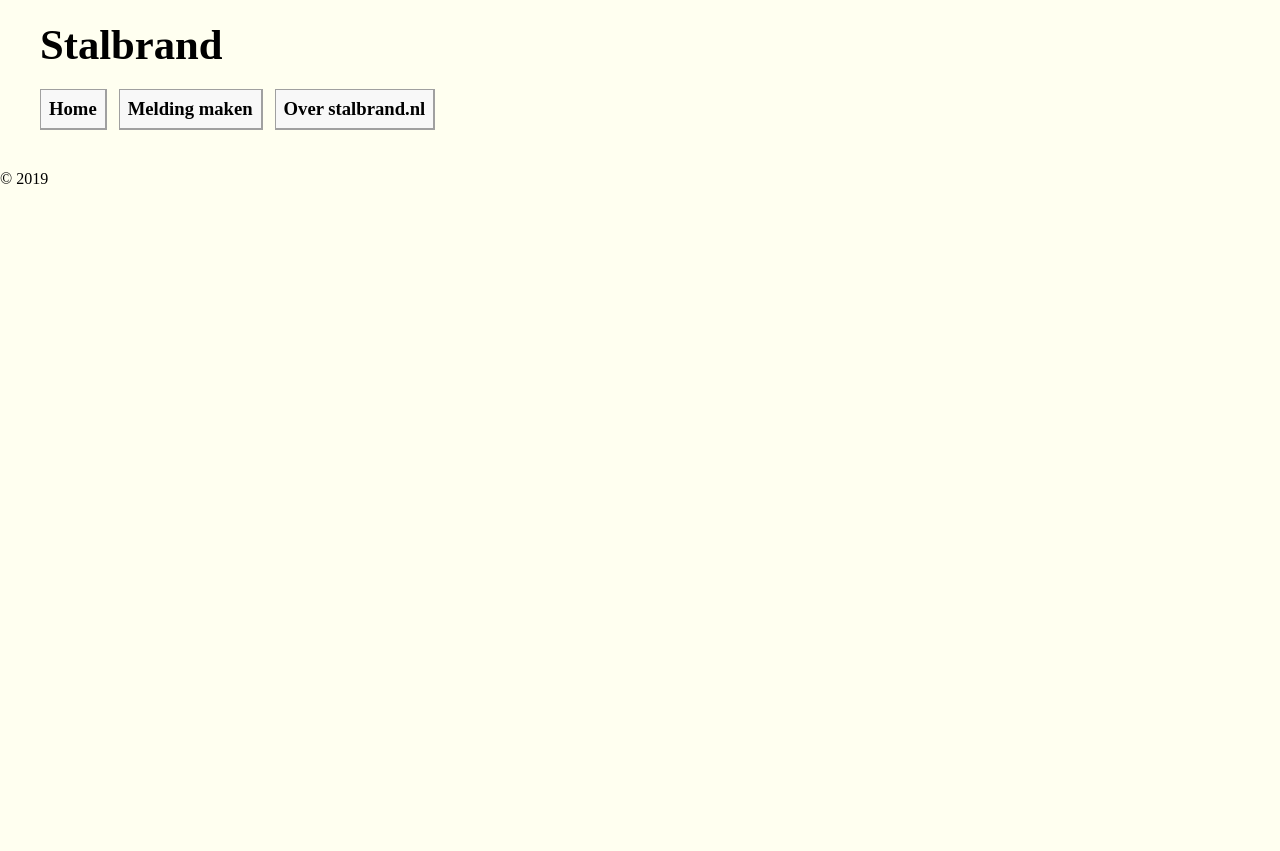
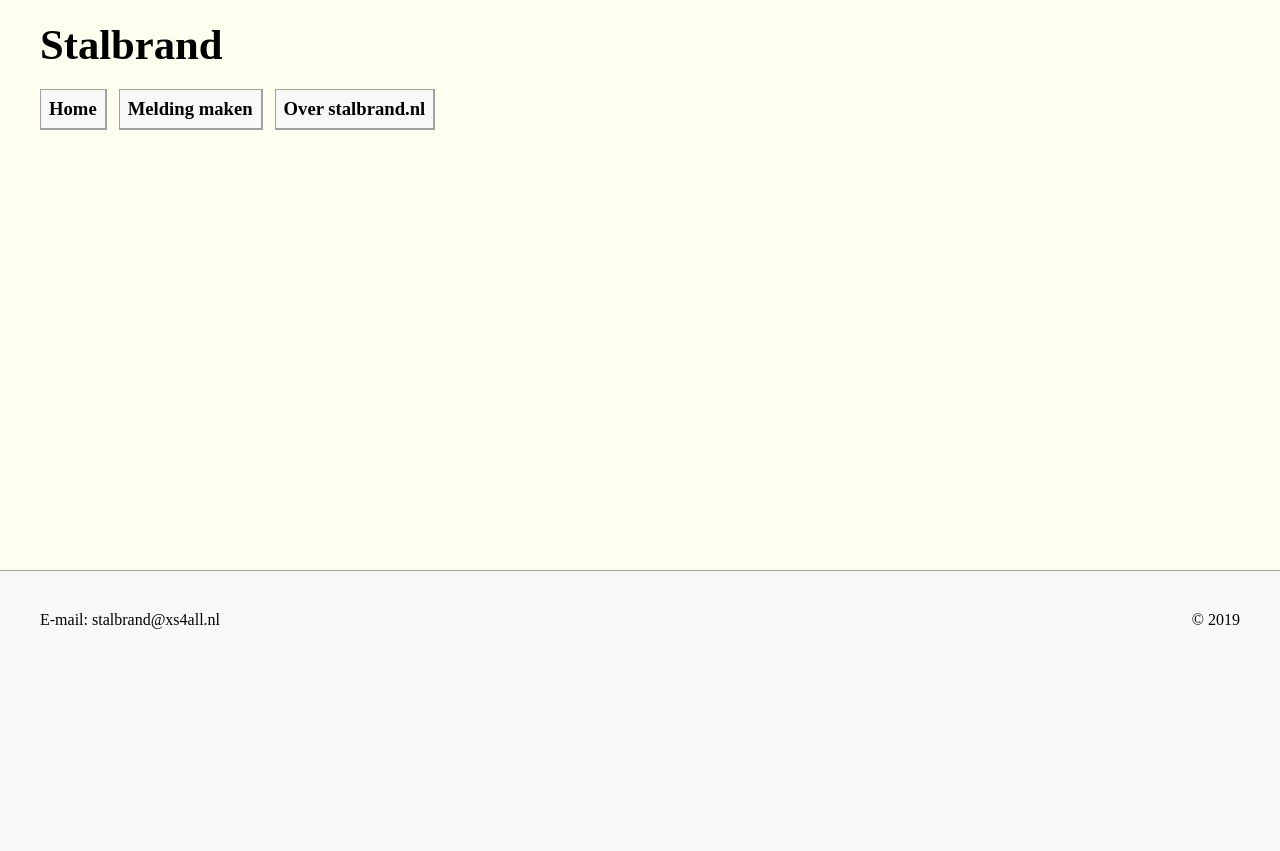
Before and after one commit to mathemaat/kettle, a Django app: page / in a window 1280 px wide. Before the commit the page ends 184 px from the top, so only its background shows below. Run offline with Django 3.2, Linux system fonts and the light colour scheme; data that the repository does not hold is empty.

Commit message:
Update footer

```diff
--- a/kettle/static/css/application.css
+++ b/kettle/static/css/application.css
@@ -43,6 +43,20 @@ body {
 #body {
   margin: 0px 40px;
   width: 1000px;
+  min-height: 400px;
+}
+
+#footer {
+  background: #f8f8f8;
+  border-top: 1px solid #a0a0a0;
+  height: 200px;
+  padding: 40px;
+}
+#footer div.left-column {
+  float: left;
+}
+#footer div.right-column {
+  float: right;
 }
 
 div.gebeurtenis {
--- a/kettle/static/css/application.scss
+++ b/kettle/static/css/application.scss
@@ -54,6 +54,25 @@ body
 {
   margin: 0px 40px;
   width: 1000px;
+  min-height: 400px;
+}
+
+#footer
+{
+  background: #f8f8f8;
+  border-top: 1px solid #a0a0a0;
+  height: 200px;
+  padding: 40px;
+
+  div.left-column
+  {
+    float: left;
+  }
+
+  div.right-column
+  {
+    float: right;
+  }
 }
 
 div.gebeurtenis
--- a/kettle/templates/outline.html
+++ b/kettle/templates/outline.html
@@ -18,7 +18,12 @@
       {% block body %} CONTENT HERE {% endblock %}
     </div>
     <div id="footer">
-      &#169; {% now "Y" %}
+      <div class="left-column">
+        <a class="mailto" href="mailto:stalbrand@xs4all.nl">E-mail: stalbrand@xs4all.nl</a>
+      </div>
+      <div class="right-column">
+        <span class="copyright">&#169; {% now "Y" %}</span>
+      </div>
     </div>
   </body>
 </html>
```
Also changed, not shown: 1 other file.
